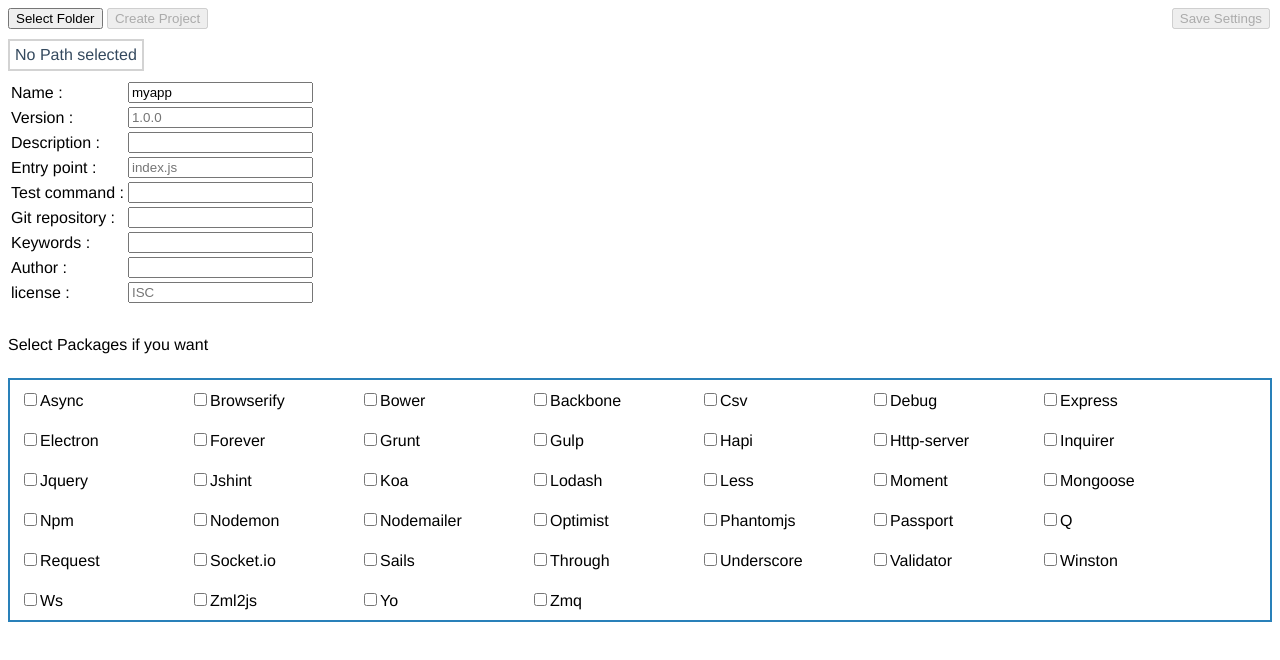
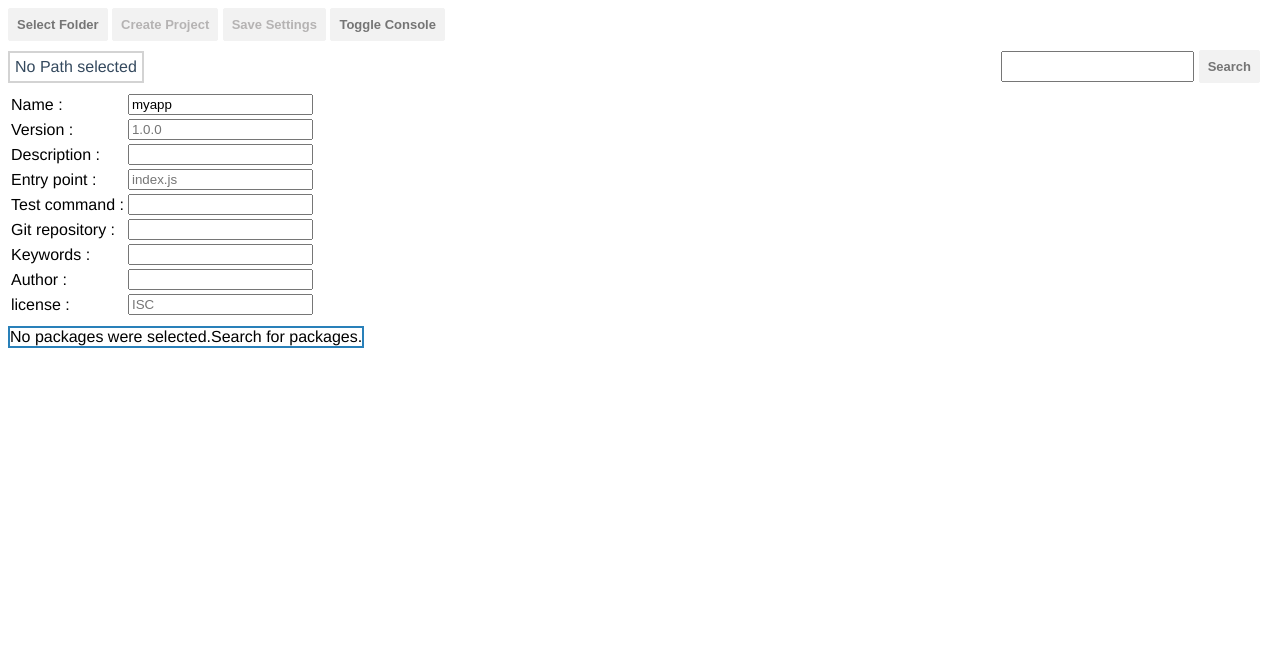
Before and after one commit to Datta973/nodeJs-Easy-Setup, an Electron app: page Index.html in a window 1280 px wide. Drawn offline with nearby package versions, Linux system fonts and the light colour scheme.

Commit message:
version upgrade to 2.0.0

```diff
--- a/Index.html
+++ b/Index.html
@@ -10,11 +10,15 @@
         #form {
             margin-top: 50px;
         }
+        /* #save {
 
-        #save {
-            right: 10px;
-            position: absolute;
+
         }
+
+        #console{
+
+
+        } */
 
         #path {
             position: absolute;
@@ -24,12 +28,29 @@
             border: 2px solid lightgray;
         }
 
+        #search {
+            padding: 20px;
+            position: absolute;
+            top: 30px;
+            right: 0;
+        }
+
+        #search_inp{
+            padding: 6px;
+        }
+
         #packages {
-            margin:8px;
+            margin: 8px;
             margin-left: 0;
             border: 2px solid #2980b9;
 
             position: absolute;
+        }
+
+        #search_list {
+            background: #F1F0F0;
+            padding: 0px;
+            margin-top: 10px;
         }
 
         .li-package {
@@ -38,14 +59,61 @@
             float: left;
             list-style: none;
         }
+
+        .package_item {
+            list-style: none;
+        }
+
+        .package_item:hover {}
+
+        .btn {
+            /* background-image: -webkit-gradient(linear,left top,left bottom,from(#f5f5f5),to(#f1f1f1));
+                background-image: -webkit-linear-gradient(top,#f5f5f5,#f1f1f1); */
+            -webkit-border-radius: 2px;
+            -webkit-user-select: none;
+            background-color: #f2f2f2;
+            border: 1px solid #f2f2f2;
+            border-radius: 2px;
+            color: #757575;
+            cursor: pointer;
+            font-family: arial, sans-serif;
+            font-size: 13px;
+            font-weight: bold;
+            min-width: 54px;
+            padding: 8px;
+        }
+
+        .btn:hover {
+            background-image: -webkit-gradient(linear, left top, left bottom, from(#f8f8f8), to(#f1f1f1));
+            background-image: -webkit-linear-gradient(top, #f8f8f8, #f1f1f1);
+            -webkit-box-shadow: 0 1px 1px rgba(0, 0, 0, 0.1);
+            background-color: #f8f8f8;
+            background-image: linear-gradient(top, #f8f8f8, #f1f1f1);
+            background-image: -o-linear-gradient(top, #f8f8f8, #f1f1f1);
+            border: 1px solid #c6c6c6;
+            box-shadow: 0 1px 1px rgba(0, 0, 0, 0.1);
+            color: #222;
+        }
+
+        .btn:disabled {
+            color: #b5b3b3;
+        }
+
+        .btn:disabled:hover {
+            background: #f2f2f2;
+            -webkit-box-shadow:none;
+            border-color: transparent;
+        }
     </style>
+
+</head>
 <script src="http://code.jquery.com/jquery-3.2.1.min.js"></script>
-</head>
 
     <body>
-    <button onclick="selectFolder()" id="select">Select Folder</button>
-    <button onclick="createProject(event)" id="create" disabled>Create Project</button>
-    <button onclick="saveSettings()" id="save" disabled>Save Settings</button>
+        <button onclick="selectFolder()" id="select" class="btn">Select Folder</button>
+        <button onclick="createProject(event)" id="create" class="btn" disabled>Create Project</button>
+        <button onclick="saveSettings()" id="save" class="btn" disabled>Save Settings</button>
+        <button onclick="toggleConsole()" id="console" class="btn">Toggle Console</button>
 
 
         <div id="path">No Path selected</div>
@@ -57,7 +125,7 @@
                         Name :
                     </td>
                     <td>
-                    <input id="name" placeholder="App name" value="myapp" />
+                        <input id="package name" placeholder="App name" value="myapp" />
                     </td>
                 </tr>
                 <tr>
@@ -128,7 +196,12 @@
 
 
             </table>
-        <p style="margin-top:30px">Select Packages if you want</p>
+            <!-- <p style="margin-top:30px">Select Packages if you want</p> -->
+            <div id='search'>
+                <input id="search_inp" type='text' onkeydown="inputEnter(event)" />
+                <button id='search_btn' class="btn" onclick="search()">Search</button>
+                <div id='search_list'></div>
+            </div>
             <div id="packages">
 
             </div>
--- a/main.js
+++ b/main.js
@@ -12,7 +12,7 @@
 //console.log(dialog.showOpenDialog({properties: ['openDirectory', 'multiSelections']})[0]);
 
 var contents = {
-  "name": "myapp",
+  "package name": "myapp",
   "version": "",
   "description": "",
   "entry point": "",
@@ -31,7 +31,7 @@
   "Csv": "npm install csv",
   "Debug": "npm install debug",
   "Express": "npm install express",
-  "Electron": "npm install electron",
+  "Electron": "npm install --verbose electron",
   "Forever": "npm install -g forever",
   "Grunt": "npm install grunt",
   "Gulp": "npm install gulp",
@@ -70,11 +70,11 @@
 
 
 $(document).ready(function () {
-  for (var key in packages)
-    $("#packages").append("<li class='li-package' ><input name='" + key + "' type='checkbox' >" + key + "</input></li>");
-  $('#packages input').on("click", function () {
-    saveBtn.disabled = false;
-  });
+  // for (var key in packages)
+  //   $("#packages").append("<li class='li-package' ><input name='" + key + "' type='checkbox' >" + key + "</input></li>");
+  // $('#packages input').on("click", function () {
+  //   saveBtn.disabled = false;
+  // });
 
 });
 
@@ -82,6 +82,14 @@
 $("#form input").on("keydown", function () {
   saveBtn.disabled = false;
 });
+
+
+
+$('#packages input').on("click", function () {
+  saveBtn.disabled = false;
+});
+
+$("#packages").text("No packages were selected.Search for packages.");
 
 
 function saveSettings() {
@@ -96,6 +104,10 @@
   });
 
   saveBtn.disabled = true;
+}
+
+function toggleConsole() {
+  require('electron').remote.getCurrentWindow().webContents.toggleDevTools();
 }
 
 function selectFolder() {
@@ -164,24 +176,56 @@
 
 }
 
+function inputEnter(e){
+  if(e.keyCode == 13){
+    $("#search_btn").click();
+  }
+}
+
+function search() {
+  // $.get("https://ac.cnstrc.com/autocomplete/"+$("#search_inp").val()+"?autocomplete_key=CD06z4gVeqSXRiDL2ZNK",function(data){
+  //   console.log(data);
+  // })
+  $("#search_btn")[0].disabled = true;
+  $("#search_btn").text('Searching...');
+  $("#search_list").html("");
+  $.get("https://www.npmjs.com/search?q=" + $("#search_inp").val(), function (data) {
+    // search finished
+    $("#search_btn").text('Search');
+    $("#search_btn")[0].disabled = false;
+    var list = $(data).find('.packageName');
+    list.each(function (index) {
+      $("#search_list").append("<li class='package_item btn' >" + $(this).text() + "</li>");
+    })
+    $(".package_item").click(function () {
+      if($("#packages").text()=="No packages were selected.Search for packages."){
+        $("#packages").text("")
+        $("#packages").append("<li class='li-package' ><input name='" + $(this).text() + "' type='checkbox' >" + $(this).text() + "</input></li>");
+      }else{
+      $("#packages").append("<li class='li-package' ><input name='" + $(this).text() + "' type='checkbox' >" + $(this).text() + "</input></li>");
+      }
+    });
+  })
+
+}
+
 function installPackages() {
   createBtn.disabled = true;
   for (var key in install_packages) {
-    var pack = exec(install_packages[key], { cwd: path }, function (err, stdout, stderr) {
+    var pack = exec("npm install " + key, { cwd: path }, function (err, stdout, stderr) {
       console.log(stdout);
     });
-
   }
-
-
-
 }
 
 function createFiles() {
   var comd = "echo.>" + contents["entry point"];
   exec(comd, { cwd: path }, function (err, stdout, stderr) {
+    comd = "echo.>index.html";
+    exec(comd, { cwd: path }, function (err, stdout, stderr) {
+    })
+  })
 
-  })
 }
 
 
```
Also changed, not shown: package.json (+4 -7 lines), 1 other file. Lines whose indentation alone changed are shown as unchanged.
